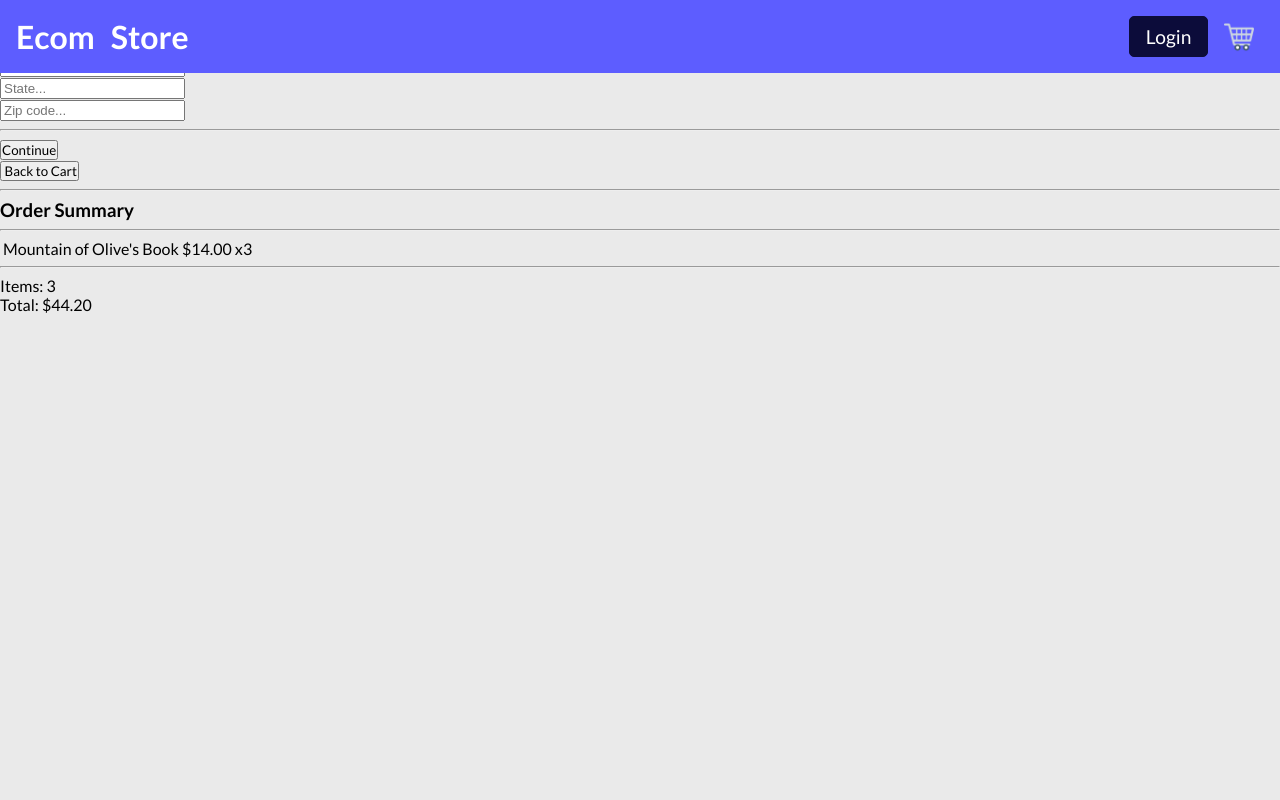
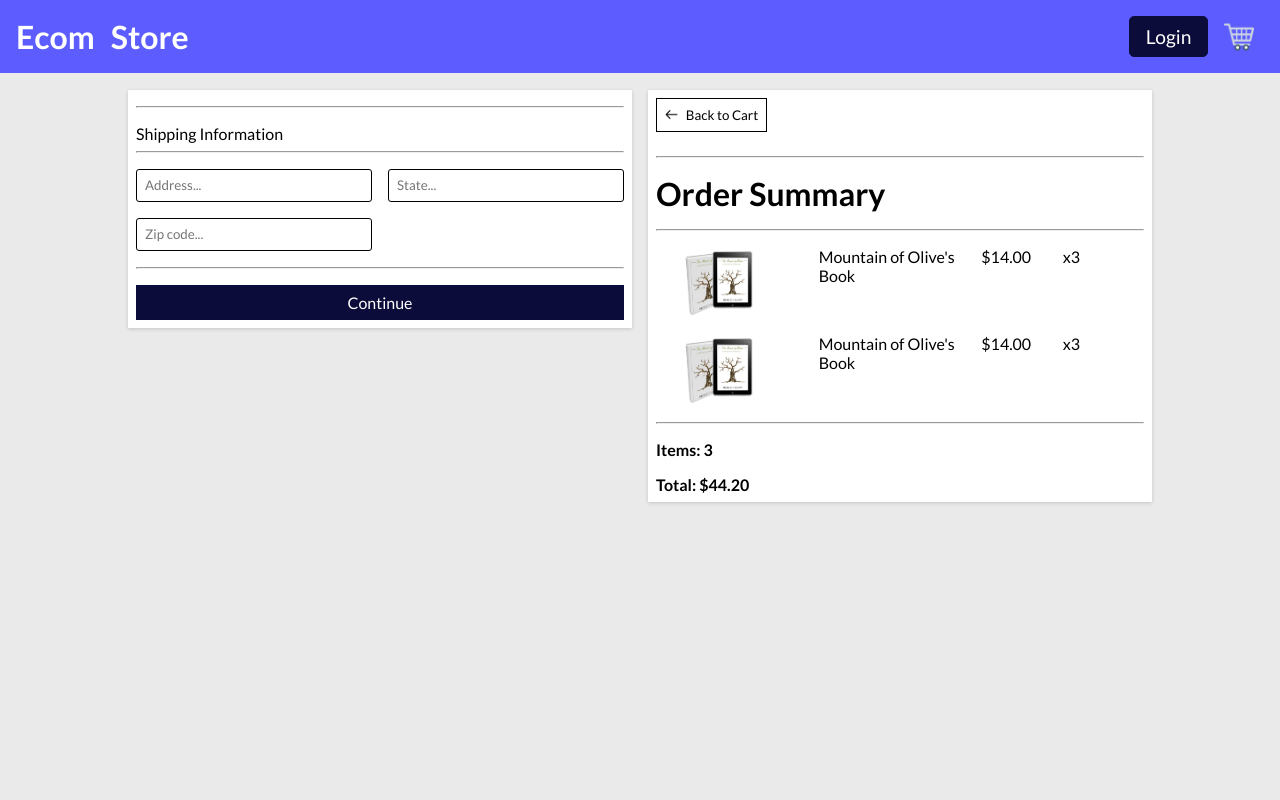
Before and after one commit to Reece-06/ECommerce_Django, a Django app: page /checkout/ in a window 1280 px wide. Run offline with Django 5.2, Linux system fonts and the light colour scheme.

Commit message:
back buttons working

```diff
--- a/ecommerce/checkout/static/checkout/checkout.css
+++ b/ecommerce/checkout/static/checkout/checkout.css
@@ -0,0 +1,75 @@
+.checkout{
+    display: grid;
+    grid-template-columns: repeat(2, 1fr);
+
+    width: 80%;
+    margin: 0 auto;
+    margin-top: 7%;
+    gap: 1rem;
+}
+.checkoutsection{
+    padding: 0.5rem;
+    background-color: white;
+    box-shadow: rgba(0, 0, 0, 0.16) 0px 1px 4px;
+    height: fit-content;
+}
+
+.checkoutform > *, .checkoutorders > *{
+    margin-bottom: 1rem;
+}
+.checkoutform > *:last-child, .checkoutorders > *:last-child {
+    margin-bottom: 0;
+}
+.checkoutform button{
+    width: 100%;
+    padding: 0.5rem;
+    background-color: rgb(12, 12, 58);
+    color: white;
+    border-color: rgb(12, 12, 58);
+    border-style: none;
+}
+.checkoutform form{
+    display: grid;
+    gap: 1rem;
+    grid-template-columns: repeat(2, 1fr);
+}
+
+
+.checkoutform input{
+    width: 100%;
+    padding: 0.5rem;
+    border: 1px solid black;
+    border-radius: 3px;
+}
+.checkoutform span, .checkoutform button{
+    font-size: 1rem;
+}
+.back{
+    width: 0.8rem;
+}
+.checkoutorders button{
+    padding: 0.5rem;
+    background-color: white;
+    border: 1px solid black;
+
+}
+.item{
+    width: 8rem;
+}
+.checkoutorder{
+    display: grid;
+    grid-template-columns: repeat(2, 2fr) repeat(2, 1fr);
+}
+.checkoutorders p{
+    font-weight: bold;
+}
+.checkoutorders h1{
+    font-size: 2rem;
+}
+.backbutton a{
+    text-decoration: none;
+    color: black;
+    display: flex;
+    align-items: center;
+    gap: 0.5rem;
+}
--- a/ecommerce/checkout/templates/checkout/checkout.html
+++ b/ecommerce/checkout/templates/checkout/checkout.html
@@ -8,10 +8,10 @@
 
 {% block content %}
     <section class="checkout">
-        <section class="checkoutform">
-            <hr>
+        <section class="checkoutform checkoutsection">
+            <hr class="checkoutline">
             <span>Shipping Information</span>
-            <hr>
+            <hr class="checkoutline">
             <form action="">
                 {% csrf_token %}
                 {% for field in form %}
@@ -21,24 +21,32 @@
                     </div>
                 {% endfor %}
             </form>
-            <hr>
+            <hr class="checkoutline">
             <button>Continue</button>
         </section>
-        <section class="checkoutform">
-            <button>
-                <img src="" alt="">
-                <span>Back to Cart</span>
+        <section class="checkoutorders checkoutsection">
+            <button class="backbutton">
+                <a href="{% url "cart" %}">
+                    <img class="back" src="{% static "shopping_cart/images/back.png" %}" alt="Back button">
+                    <span>Back to Cart</span>
+                </a>
             </button>
-            <hr>
+            <hr class="checkoutline">
             <h1>Order Summary</h1>
-            <hr>
-            <div>
-                <img src="" alt="">
+            <hr class="checkoutline">
+            <div class="checkoutorder">
+                <img class="item" src="{% static "shopping_cart/images/book.jpg" %}" alt="Pic">
                 <span>Mountain of Olive's Book</span>
                 <span>$14.00</span>
                 <span>x3</span>
             </div>
-            <hr>
+            <div class="checkoutorder">
+                <img class="item" src="{% static "shopping_cart/images/book.jpg" %}" alt="Pic">
+                <span>Mountain of Olive's Book</span>
+                <span>$14.00</span>
+                <span>x3</span>
+            </div>
+            <hr class="checkoutline">
             <p>Items: 3</p>
             <p>Total: $44.20</p>
         </section>
--- a/ecommerce/checkout/urls.py
+++ b/ecommerce/checkout/urls.py
@@ -1,5 +1,5 @@
 from django.urls import path
 from . import views
 urlpatterns = [
-    path('', views.CheckoutView.as_view())
+    path('', views.CheckoutView.as_view(), name="checkout")
 ]
--- a/ecommerce/static/cssreset.css
+++ b/ecommerce/static/cssreset.css
@@ -8,7 +8,7 @@ html {
   body{
     background-color: rgb(234, 234, 234);
   }
-  body, h1, h2, h3, h4, h5, h6, p, ol, ul, button{
+  body, h1, h2, h3, h4, h5, h6, p, ol, ul, button, input::placeholder{
     margin: 0;
     padding: 0;
     font-family: "Lato", sans-serif;
--- a/ecommerce/static/js/cart.js
+++ b/ecommerce/static/js/cart.js
@@ -28,6 +28,7 @@ function updateUserOrder(productId, action){
 
     .then((data) => {
         console.log('data:', data)
+        location.reload(true)
     })
 
 }
--- a/ecommerce/templates/base.html
+++ b/ecommerce/templates/base.html
@@ -1,5 +1,4 @@
 {% load static %}
-<!DOCTYPE html>
 <html lang="en">
 <head>
     <meta charset="UTF-8">
```
Also changed, not shown: ecommerce/shopping_cart/static/shopping_cart/cart.css (+14 -2 lines), ecommerce/shopping_cart/templates/shopping_cart/cart.html (+5 -3 lines), ecommerce/shopping_cart/views.py (+5 -3 lines), ecommerce/db.sqlite3.
